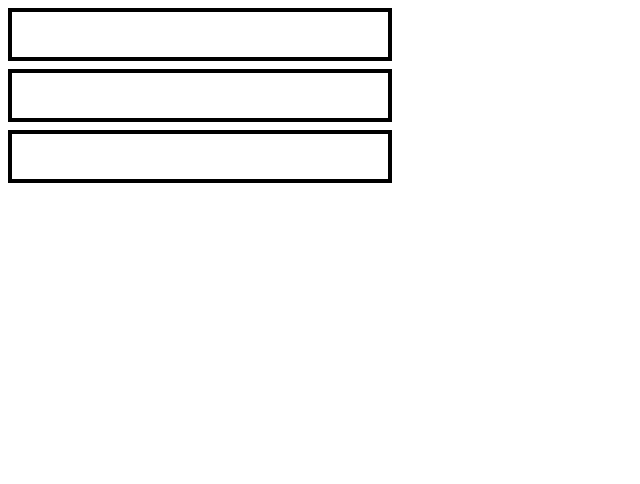
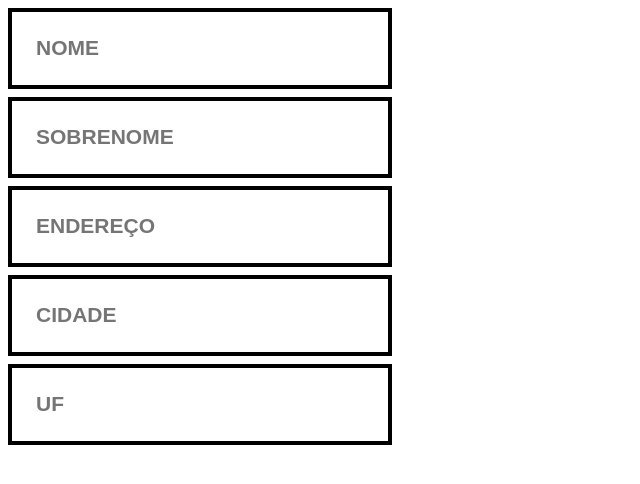
Before and after one commit to magmafantastico/required-field, a website: page index.html in a window 1280 px wide. Shown: the whole page, without its empty margins (0-640 px from the left). Drawn offline with Linux system fonts and the light colour scheme.

Commit message:
InputField tests

```diff
--- a/index.html
+++ b/index.html
@@ -1,7 +1,7 @@
 <!DOCTYPE html>
 <html lang="pt-br">
 <meta charset="UTF-8">
-<title></title>
+<title>Input Field</title>
 <meta name="viewport"
       content="width=device-width, user-scalable=no, initial-scale=1.0, maximum-scale=1.0, minimum-scale=1.0"/>
 <script src="dist/js/villa.min.js"></script>
@@ -24,12 +24,17 @@
 	.InputField {
 		border: solid 4px #000000;
 		margin: .5em 0 .5em .5em;
-		padding: .75em .75em .5em;
-		-webkit-transition: border .3s, background .3s;
-		-moz-transition: border .3s, background .3s;
-		-ms-transition: border .3s, background .3s;
-		-o-transition: border .3s, background .3s;
-		transition: border .3s, background .3s;
+		padding: 1.5em 1.5em 1.5em;
+		-webkit-transition: border .3s, background .3s, padding .3s;
+		-moz-transition: border .3s, background .3s, padding .3s;
+		-ms-transition: border .3s, background .3s, padding .3s;
+		-o-transition: border .3s, background .3s, padding .3s;
+		transition: border .3s, background .3s, padding .3s;
+		-webkit-transition: padding .3s;
+		-moz-transition: padding .3s;
+		-ms-transition: padding .3s;
+		-o-transition: padding .3s;
+		transition: padding .3s;
 		position: relative;
 		overflow: hidden;
 		width: 100%;
@@ -44,8 +49,9 @@
 	}
 
 	.InputField label {
-		/*left: 0;*/
-		font-size: .75em;
+		font-size: .875em;
+		font-weight: 900;
+		text-transform: uppercase;
 		position: absolute;
 		-webkit-transition: transform .3s;
 		-moz-transition: transform .3s;
@@ -57,6 +63,7 @@
 		-ms-transform: translateY(-100%);
 		-o-transform: translateY(-100%);
 		transform: translateY(-100%);
+		padding-top: .75em;
 		top: 0;
 		width: 100%;
 	}
@@ -68,7 +75,7 @@
 	}
 
 	.InputField.has-label {
-		padding: .75em .75em .5em;
+		padding: 2.25em 1.5em .75em;
 	}
 
 	.InputField.has-label label {
@@ -90,22 +97,36 @@
 
 <div class="InputField">
 
-	<label for="test01">label</label>
-	<input id="test01" type="text" class="InputField-input"/>
+	<label for="test01">nome</label>
+	<input id="test01" type="text" class="InputField-input" placeholder="nome"/>
 
 </div>
 
 <div class="InputField">
 
-	<label for="test02">label</label>
-	<input id="test02" type="text" class="InputField-input"/>
+	<label for="test02">sobrenome</label>
+	<input id="test02" type="text" class="InputField-input" placeholder="sobrenome"/>
 
 </div>
 
 <div class="InputField">
 
-	<label for="test03">label</label>
-	<input id="test03" type="text" class="InputField-input"/>
+	<label for="test03">endereço</label>
+	<input id="test03" type="text" class="InputField-input" placeholder="endereço"/>
+
+</div>
+
+<div class="InputField">
+
+	<label for="test04">cidade</label>
+	<input id="test04" type="text" class="InputField-input" placeholder="cidade"/>
+
+</div>
+
+<div class="InputField">
+
+	<label for="test05">UF</label>
+	<input id="test05" type="text" class="InputField-input" placeholder="UF"/>
 
 </div>
 
@@ -159,10 +180,13 @@
 
 			this.onInput = function () {
 
-				if (self.input.viewport.value)
-				{
+				if (self.input.viewport.value) {
 					self.viewport.classList.remove('is-empty');
 					self.viewport.classList.add('has-label');
+					self.viewport.classList.add('is-valid');
+				} else {
+					self.viewport.classList.remove('has-label');
+					self.viewport.classList.remove('is-valid');
 				}
 
 			};
@@ -172,6 +196,20 @@
 
 		}
 
+		/**
+		 * Normalize
+		 */
+		RequiredField.prototype.normalize = function () {
+
+			if (this.input.viewport.value)
+				this.viewport.classList.add('has-label');
+
+		};
+
+		/**
+		 * Add the listeners
+		 * It support IE8
+		 */
 		RequiredField.prototype.addListeners = function () {
 
 			try {
@@ -186,6 +224,10 @@
 
 		};
 
+		/**
+		 * Get the input element
+		 * @return {boolean}
+		 */
 		RequiredField.prototype.getInputElement = function () {
 
 			this.input.viewport = this.viewport.querySelector('input');
@@ -194,10 +236,15 @@
 
 		};
 
+		/**
+		 * Init the instance
+		 */
 		RequiredField.prototype.init = function () {
 
 			if (this.getInputElement())
 				this.addListeners();
+
+			this.normalize();
 
 		};
 
```
